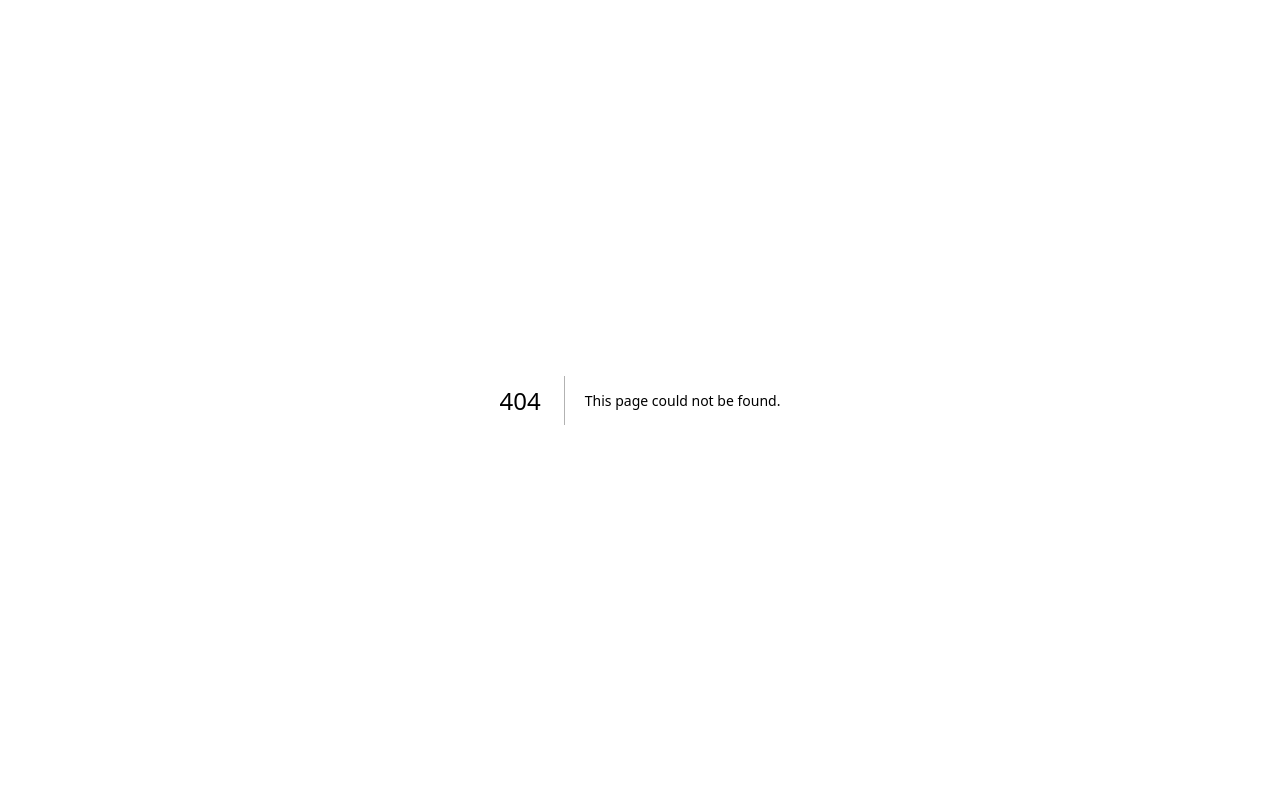
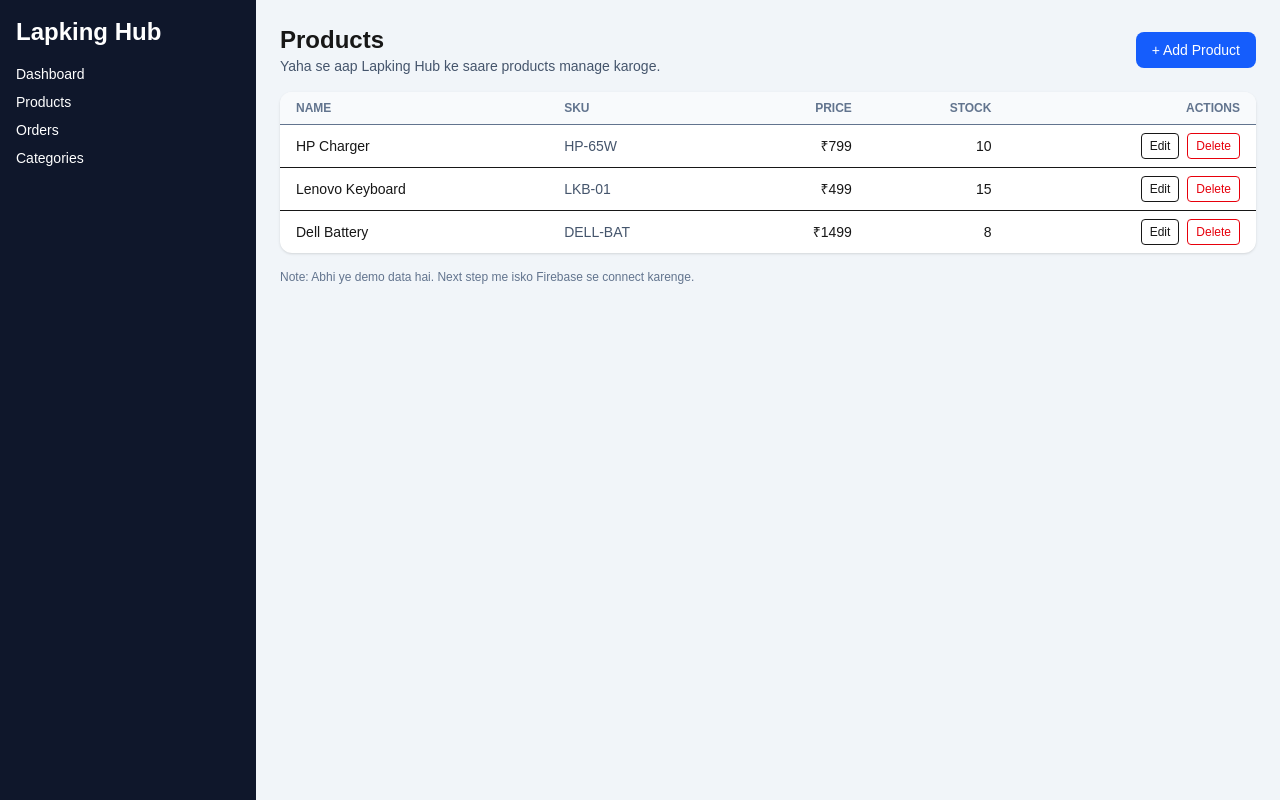
Before and after one commit to pahadsinghdeora23-svg/Lapking-hub, a Next.js app: page /admin/products in a window 1280 px wide. Before the commit this address had no page. Built offline with nearby package versions, Linux system fonts and the light colour scheme.

Commit message:
Create page.tsx

```diff
--- /dev/null
+++ b/app/admin/products/page.tsx
@@ -0,0 +1,61 @@
+const demoProducts = [
+  { id: "1", name: "HP Charger", sku: "HP-65W", price: 799, stock: 10 },
+  { id: "2", name: "Lenovo Keyboard", sku: "LKB-01", price: 499, stock: 15 },
+  { id: "3", name: "Dell Battery", sku: "DELL-BAT", price: 1499, stock: 8 },
+];
+
+export default function AdminProductsPage() {
+  return (
+    <div className="space-y-4">
+      <header className="flex items-center justify-between">
+        <div>
+          <h1 className="text-2xl font-bold">Products</h1>
+          <p className="text-sm text-slate-600">
+            Yaha se aap Lapking Hub ke saare products manage karoge.
+          </p>
+        </div>
+        <button className="rounded-lg bg-blue-600 px-4 py-2 text-sm font-medium text-white">
+          + Add Product
+        </button>
+      </header>
+
+      <div className="overflow-x-auto rounded-xl bg-white shadow-sm">
+        <table className="min-w-full text-sm">
+          <thead className="border-b bg-slate-50 text-xs uppercase text-slate-500">
+            <tr>
+              <th className="px-4 py-2 text-left">Name</th>
+              <th className="px-4 py-2 text-left">SKU</th>
+              <th className="px-4 py-2 text-right">Price</th>
+              <th className="px-4 py-2 text-right">Stock</th>
+              <th className="px-4 py-2 text-right">Actions</th>
+            </tr>
+          </thead>
+          <tbody>
+            {demoProducts.map((p) => (
+              <tr key={p.id} className="border-b last:border-0">
+                <td className="px-4 py-2">{p.name}</td>
+                <td className="px-4 py-2 text-slate-600">{p.sku}</td>
+                <td className="px-4 py-2 text-right font-medium">
+                  ₹{p.price}
+                </td>
+                <td className="px-4 py-2 text-right">{p.stock}</td>
+                <td className="px-4 py-2 text-right space-x-2">
+                  <button className="text-xs rounded border px-2 py-1">
+                    Edit
+                  </button>
+                  <button className="text-xs rounded border px-2 py-1 text-red-600">
+                    Delete
+                  </button>
+                </td>
+              </tr>
+            ))}
+          </tbody>
+        </table>
+      </div>
+
+      <p className="text-xs text-slate-500">
+        Note: Abhi ye demo data hai. Next step me isko Firebase se connect karenge.
+      </p>
+    </div>
+  );
+      }
```
